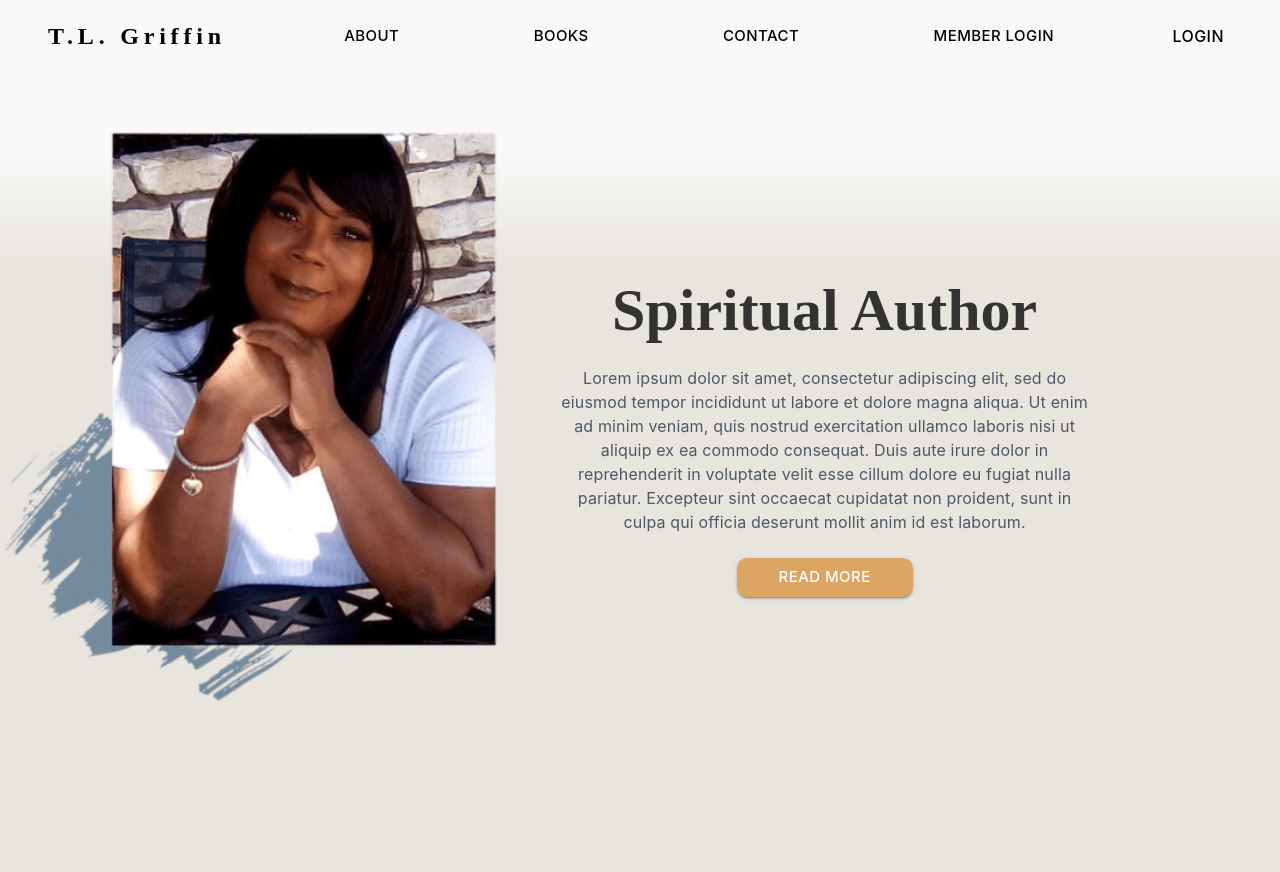
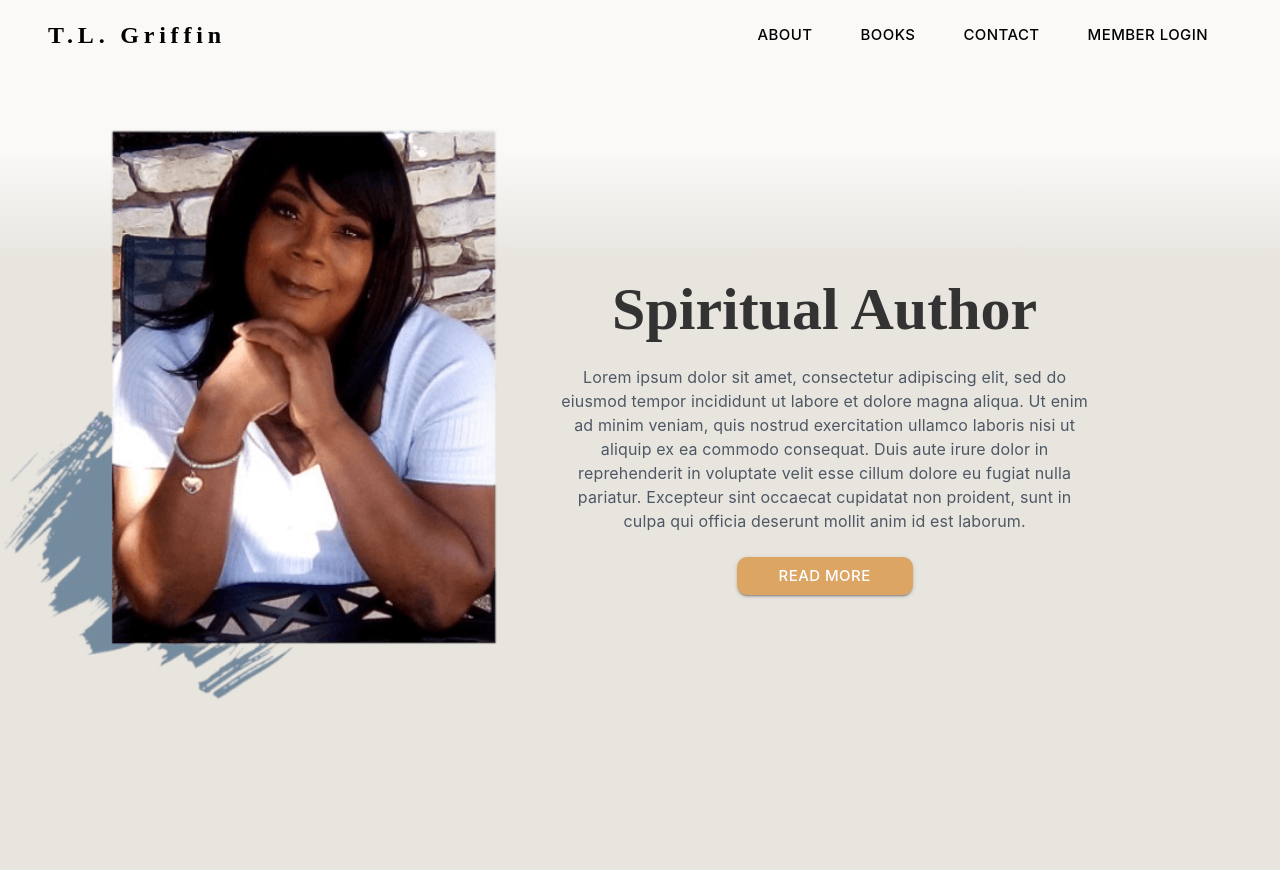
Before and after one commit to ChrisS561/TLGriffinBooks, a React (Create React App) app in the folder tisha-wesbite/: page / in a window 1280 px wide. Built offline with nearby package versions, Linux system fonts and the light colour scheme; the HTML template or start-up script is replaced by a standard one.

Commit message:
update navbar

```diff
--- a/tisha-wesbite/src/Components/Navigation/NavBar.js
+++ b/tisha-wesbite/src/Components/Navigation/NavBar.js
@@ -127,7 +127,7 @@ function NavBar() {
 							display: {
 								xs: 'none',
 								md: 'flex',
-								justifyContent: 'space-evenly',
+								justifyContent: 'flex-end',
 							},
 						}}
 					>
@@ -142,7 +142,6 @@ function NavBar() {
 									fontSize: 15,
 									fontFamily: 'inter',
 									margin: '1rem',
-
 								}}
 								href={`/${page}`}
 							>
@@ -150,18 +149,6 @@ function NavBar() {
 							</Button>
 						))}
 					</Box>
-					<Button
-						color="inherit"
-						sx={{
-							my: 2,
-							color: 'black',
-							display: 'block',
-							fontSize: 16,
-							fontFamily: 'inter',
-						}}
-					>
-						Login
-					</Button>
 				</Toolbar>
 			</Container>
 		</AppBar>
```
